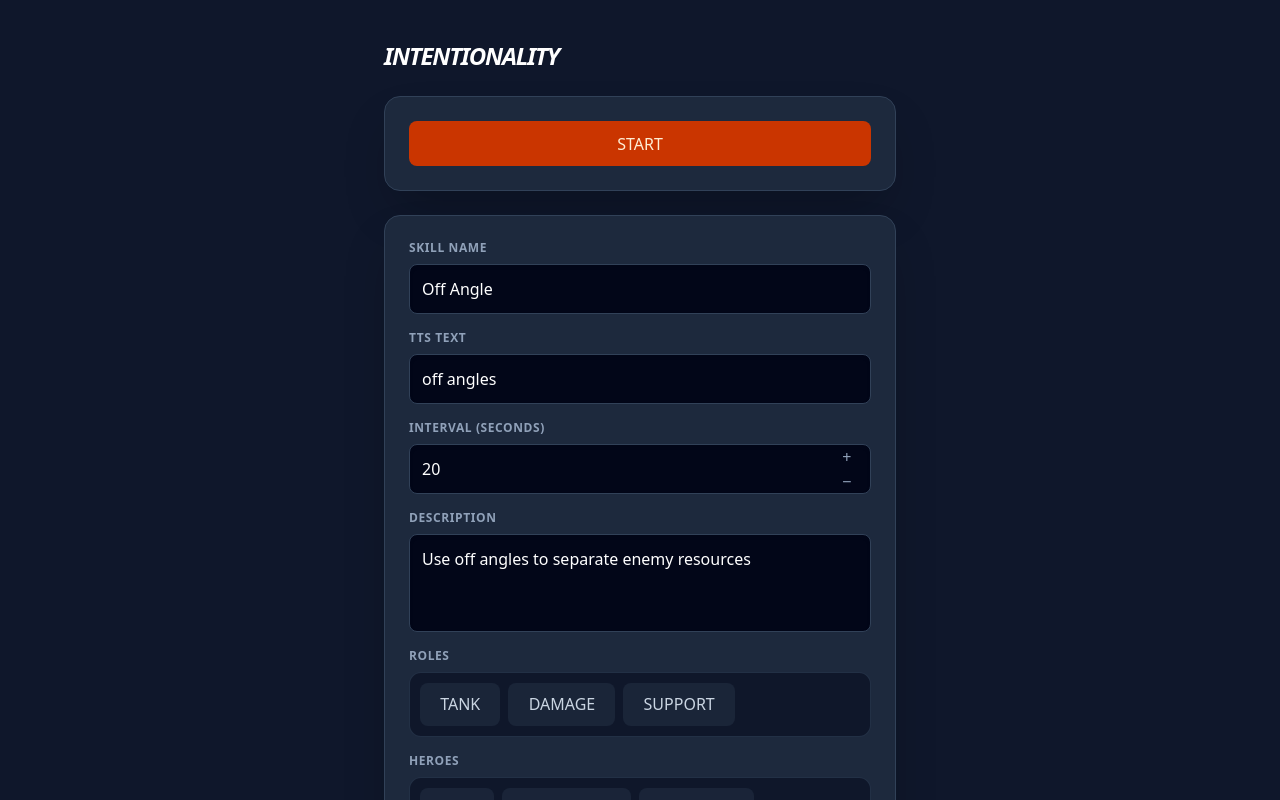
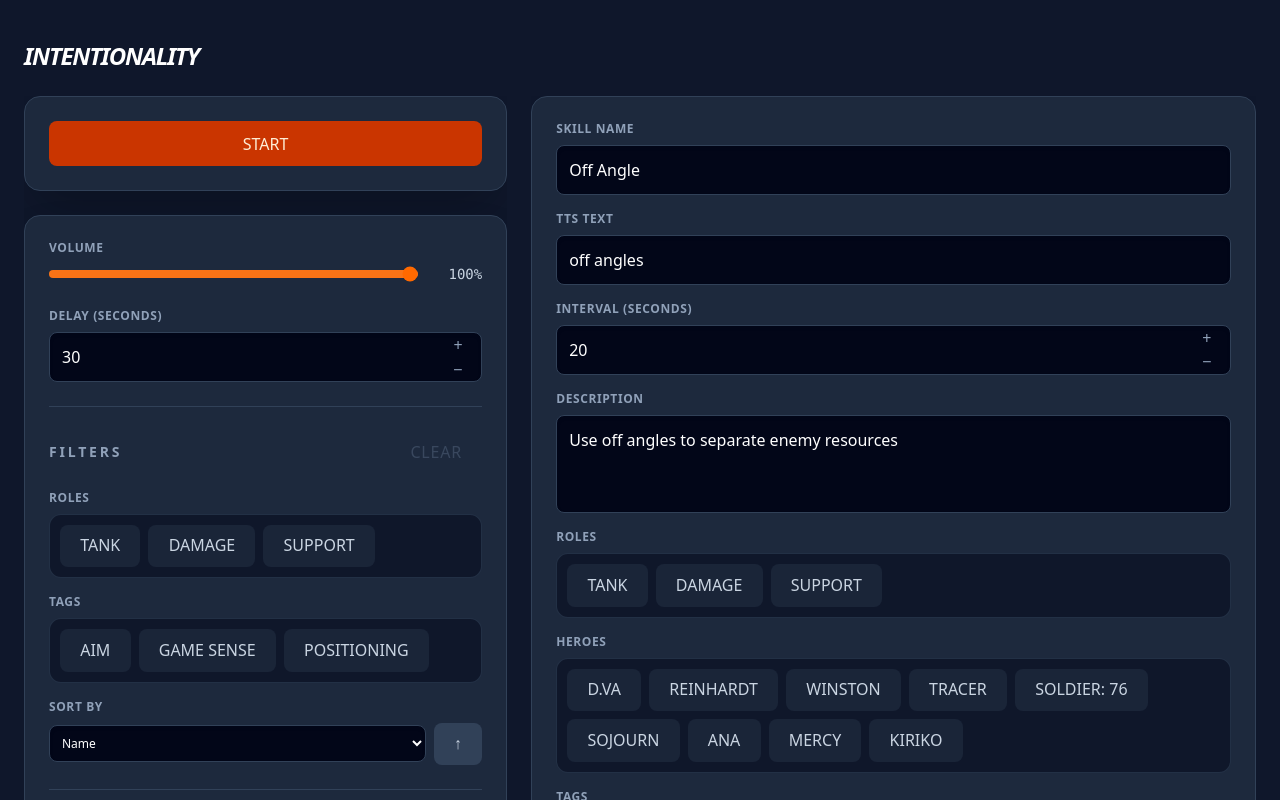
Before and after one commit to hollisma/OW-Intentionality-Timer, a React (Vite) app: page / in a window 1280 px wide. Shown: the top 800 px of the page. Built offline with nearby package versions, Linux system fonts and the light colour scheme.

Commit message:
responsive layout; 2 column for PC

```diff
--- a/src/App.tsx
+++ b/src/App.tsx
@@ -6,6 +6,8 @@ import { SkillEditor } from './components/SkillEditor';
 import { Settings } from './components/Settings';
 import { SkillFiltersPanel } from './components/SkillFiltersPanel';
 import { Card } from './components/ui/Card';
+import { AppShell } from './components/layout/AppShell';
+import { PracticePageLayout } from './components/layout/PracticePageLayout';
 import { LocalStorageSettingsStorage } from './storage/LocalStorageSettingsStorage';
 import { useSkillStore } from './hooks/useSkillStore';
 import { useSkillFilters } from './hooks/useSkillFilters';
@@ -38,7 +40,6 @@ function App() {
   const hasActiveFilters = selectedRoleIds.length > 0 || selectedHeroIds.length > 0 || selectedTags.length > 0;
   const handleReorder = useSkillReorder(skills, filteredAndSortedSkills, reorderSkill, hasActiveFilters);
 
-  // Safety check: if no active skill, don't render timer (app should remain functional)
   const hasActiveSkill = activeSkill && skills.length > 0;
 
   const { isActive, timeLeft, isDelayPhase, toggleTimer } = useTimer({
@@ -48,15 +49,17 @@ function App() {
     delay: delay,
   });
 
-  // Memoized callbacks to avoid unnecessary re-renders
-  const handleSkillUpdate = useCallback((updates: Partial<typeof activeSkill>) => {
+  const handleSkillUpdate = useCallback(
+    (updates: Partial<typeof activeSkill>) => {
       if (!hasActiveSkill) return;
       const updatedSkill = { ...activeSkill, ...updates };
       setActiveSkill(updatedSkill);
-    if (skills.some(s => s.id === activeSkill.id)) {
+      if (skills.some((s) => s.id === activeSkill.id)) {
         saveSkill(updatedSkill);
       }
-  }, [activeSkill, skills, setActiveSkill, saveSkill, hasActiveSkill]);
+    },
+    [activeSkill, skills, setActiveSkill, saveSkill, hasActiveSkill]
+  );
 
   const handleSkillDelete = useCallback(() => {
     if (!hasActiveSkill) return;
@@ -68,31 +71,24 @@ function App() {
     });
   }, [activeSkill, deleteSkill, restoreSkill, showToast, hasActiveSkill]);
 
-  const handleDeleteSkillFromList = useCallback((skill: Skill) => {
+  const handleDeleteSkillFromList = useCallback(
+    (skill: Skill) => {
       const skillToDelete = { ...skill };
       deleteSkill(skillToDelete.id);
       showToast(skillToDelete.name ? `Removed ${skillToDelete.name}` : 'Skill deleted', {
         onUndo: () => restoreSkill(skillToDelete),
         duration: 4500,
       });
-  }, [deleteSkill, restoreSkill, showToast]);
+    },
+    [deleteSkill, restoreSkill, showToast]
+  );
 
-  return (
-    <div className='min-h-screen w-screen bg-slate-900 flex flex-col items-center py-10 px-4 overflow-y-auto gap-6 scrollbar-app'>
-      <div className='w-full max-w-lg'>
-        <header className='flex justify-between items-center mb-6'>
-          <h2 className='text-2xl font-bold text-white uppercase italic tracking-tighter'>Intentionality</h2>
-        </header>
-
-        <div className='flex flex-col gap-6'>
-          {/* Timer Card */}
+  const timerSlot = (
     <Card>
       {isActive && (
         <div className="text-center py-8 bg-slate-900/50 rounded-xl mb-4">
           <div className="text-6xl font-mono font-black text-orange-500">{timeLeft}s</div>
-                {isDelayPhase && (
-                  <div className="text-sm text-slate-400 mt-2 uppercase tracking-wide">Delay</div>
-                )}
+          {isDelayPhase && <div className="text-sm text-slate-400 mt-2 uppercase tracking-wide">Delay</div>}
         </div>
       )}
       <button
@@ -103,28 +99,11 @@ function App() {
         {isActive ? 'Stop' : 'Start'}
       </button>
     </Card>
+  );
 
-          {/* Editor Card */}
+  const controlsSlot = (
     <Card>
-            {hasActiveSkill ? (
-              <SkillEditor
-                skill={activeSkill}
-                allSkills={skills}
-                isActive={isActive}
-                onUpdate={handleSkillUpdate}
-                onDelete={handleSkillDelete}
-              />
-            ) : (
-              <div className='text-center py-8 text-slate-400'>
-                <p className='text-sm'>No skills available. Add a skill to get started.</p>
-              </div>
-            )}
-          </Card>
-
-          {/* Settings, Filters, and Navigation Card */}
-          <Card>
-            <div className='space-y-6'>
-              {/* Settings */}
+      <div className="space-y-6">
         <Settings
           volume={volume}
           delay={delay}
@@ -136,7 +115,6 @@ function App() {
 
         <hr className="border-slate-700" />
 
-              {/* Filters Panel */}
         <SkillFiltersPanel
           selectedRoleIds={selectedRoleIds}
           selectedHeroIds={selectedHeroIds}
@@ -154,7 +132,6 @@ function App() {
 
         <hr className="border-slate-700" />
 
-              {/* Navigation Section */}
         <SkillList
           skills={filteredAndSortedSkills}
           activeId={hasActiveSkill ? activeSkill.id : ''}
@@ -169,15 +146,44 @@ function App() {
         <button
           onClick={resetSkills}
           disabled={isActive}
-                className='w-full text-slate-400/70 uppercase font-bold transition-all hover:text-slate-300 disabled:opacity-50 text-sm'
+          className="w-full text-slate-400/70 uppercase font-bold transition-all hover:text-slate-300 disabled:opacity-50 text-sm"
         >
           Reset All
         </button>
       </div>
     </Card>
+  );
+
+  const detailSlot = (
+    <Card>
+      {hasActiveSkill ? (
+        <SkillEditor
+          skill={activeSkill}
+          allSkills={skills}
+          isActive={isActive}
+          onUpdate={handleSkillUpdate}
+          onDelete={handleSkillDelete}
+        />
+      ) : (
+        <div className="text-center py-8 text-slate-400">
+          {skills.length === 0 ? (
+            <p className="text-sm">No skills available. Add a skill to get started.</p>
+          ) : (
+            <p className="text-sm">Select a skill from the list to edit it.</p>
+          )}
         </div>
-      </div>
-    </div>
+      )}
+    </Card>
+  );
+
+  return (
+    <AppShell maxWidth="xl">
+      <header className="flex justify-between items-center mb-6">
+        <h2 className="text-2xl font-bold text-white uppercase italic tracking-tighter">Intentionality</h2>
+      </header>
+
+      <PracticePageLayout timerSlot={timerSlot} controlsSlot={controlsSlot} detailSlot={detailSlot} />
+    </AppShell>
   );
 }
 
--- /dev/null
+++ b/src/components/layout/AppShell.tsx
@@ -0,0 +1,29 @@
+import { type ReactNode } from 'react';
+
+type MaxWidth = 'sm' | 'md' | 'lg' | 'xl' | 'full';
+
+const maxWidthClasses: Record<MaxWidth, string> = {
+  sm: 'max-w-lg',
+  md: 'max-w-2xl',
+  lg: 'max-w-5xl',
+  xl: 'max-w-7xl',
+  full: 'max-w-full',
+};
+
+interface AppShellProps {
+  children: ReactNode;
+  /** Max width of content. Default 'xl' for practice page; 'full' for full-bleed. */
+  maxWidth?: MaxWidth;
+}
+
+/**
+ * App-level layout wrapper. Provides outer container, responsive padding, and max-width.
+ * Shared across all future pages (Home, Profile, Skills Browser).
+ */
+export const AppShell = ({ children, maxWidth = 'xl' }: AppShellProps) => {
+  return (
+    <div className="min-h-screen w-screen bg-slate-900 flex flex-col items-center py-10 px-4 lg:px-6 overflow-y-auto scrollbar-app">
+      <div className={`w-full ${maxWidthClasses[maxWidth]}`}>{children}</div>
+    </div>
+  );
+};
--- /dev/null
+++ b/src/components/layout/PracticePageLayout.tsx
@@ -0,0 +1,37 @@
+import { type ReactNode } from 'react';
+
+interface PracticePageLayoutProps {
+  timerSlot: ReactNode;
+  controlsSlot: ReactNode;
+  detailSlot: ReactNode;
+}
+
+/**
+ * Responsive layout for the Practice/Skills page.
+ * Mobile: single column, stacked (Timer → Detail → Controls). Reordered via flex order.
+ * Desktop (lg): split panel—left = timer + controls, right = skill detail.
+ * CSS-only; no JS breakpoint detection.
+ */
+export const PracticePageLayout = ({
+  timerSlot,
+  controlsSlot,
+  detailSlot,
+}: PracticePageLayoutProps) => {
+  return (
+    <div
+      className="flex flex-col gap-6 lg:grid lg:grid-cols-[minmax(20rem,2fr)_minmax(24rem,3fr)] lg:gap-6 lg:min-h-[calc(100vh-8rem)] lg:items-stretch"
+    >
+      {/* On mobile: display:contents so parent sees timer + controls + detail; order puts detail between timer and controls. */}
+      {/* Note: focus order may follow DOM (Timer→Controls→Detail) not visual (Timer→Detail→Controls). See implementation report. */}
+      {/* On desktop: left column, scrolls as one. */}
+      <div className="contents lg:flex lg:flex-col lg:gap-6 lg:min-h-0 lg:overflow-y-auto lg:scrollbar-app">
+        <div className="order-1 lg:order-none">{timerSlot}</div>
+        <div className="order-3 lg:order-none">{controlsSlot}</div>
+      </div>
+      {/* On mobile: order-2 puts detail between timer and controls. On desktop: right column. */}
+      <div className="order-2 lg:order-none lg:min-h-0 lg:overflow-y-auto scrollbar-app">
+        {detailSlot}
+      </div>
+    </div>
+  );
+};
--- /dev/null
+++ b/src/components/layout/index.ts
@@ -0,0 +1,2 @@
+export { AppShell } from './AppShell';
+export { PracticePageLayout } from './PracticePageLayout';
```
Also changed, not shown: 4 other files (tests, documents, lock files or other folders). Lines whose indentation alone changed are shown as unchanged.
